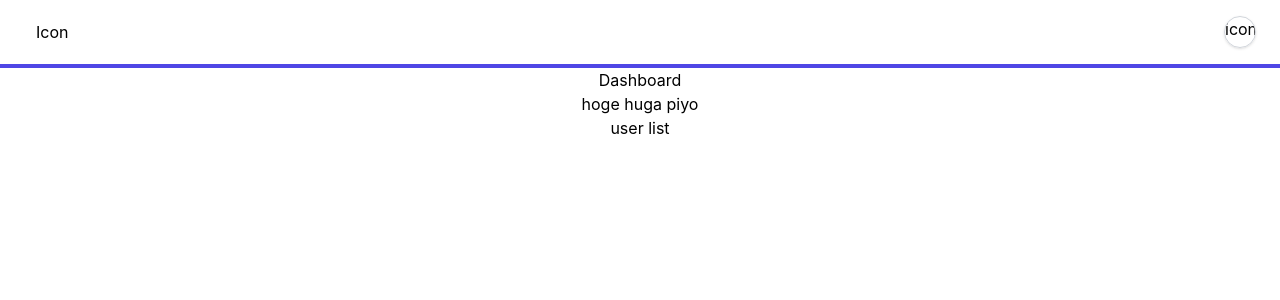
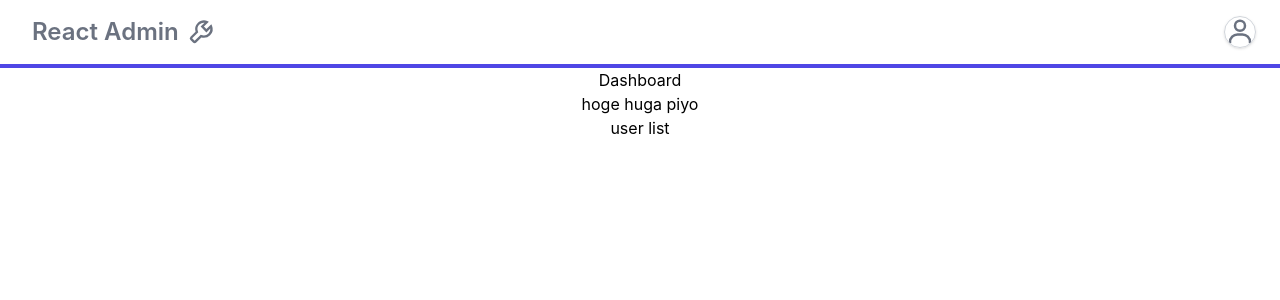
Before and after one commit to uchinomaru7482/react_admin, a React (Create React App) app: page / in a window 1280 px wide. Shown: the top 300 px of the page. Built offline with nearby package versions, Linux system fonts and the light colour scheme.

Commit message:
ヘッダー追加

```diff
--- a/package.json
+++ b/package.json
@@ -44,6 +44,7 @@
   "devDependencies": {
     "autoprefixer": "^10.4.2",
     "postcss": "^8.4.8",
+    "react-icons": "^4.3.1",
     "tailwindcss": "^3.0.23"
   }
 }
--- a/src/components/Header.tsx
+++ b/src/components/Header.tsx
@@ -1,25 +1,19 @@
+import { BiWrench, BiUser } from "react-icons/bi";
+
 function Header() {
   return (
     <>
       <header className="flex justify-between items-center py-4 px-6 bg-white border-b-4 border-indigo-600">
         <div className="flex items-center">
-          <button className="text-gray-500 focus:outline-none lg:hidden">
-            React Admin
-          </button>
-          <div className="relative mx-4 lg:mx-0">
-            <span className="absolute inset-y-0 left-0 pl-3 flex items-center">
-              Icon
-            </span>
-          </div>
+          <span className="text-gray-500 text-2xl mx-2 font-semibold">React Admin</span>
+          <BiWrench className="h-7 w-7 text-gray-500" />
         </div>
+
         <div className="flex items-center">
           <div className="relative">
             <button className="relative block h-8 w-8 rounded-full overflow-hidden border border-gray-300 shadow focus:outline-none">
-              icon image
+              <BiUser className="text-gray-500 h-full w-full object-cover" />
             </button>
-            {/* <div v-if="isOpenMenu" className="absolute right-0 mt-2 w-48 bg-white rounded-md overflow-hidden shadow-xl z-10">
-              Signout
-            </div> */}
           </div>
         </div>
       </header>
```
Also changed, not shown: 1 other file (tests, documents, lock files or other folders).
